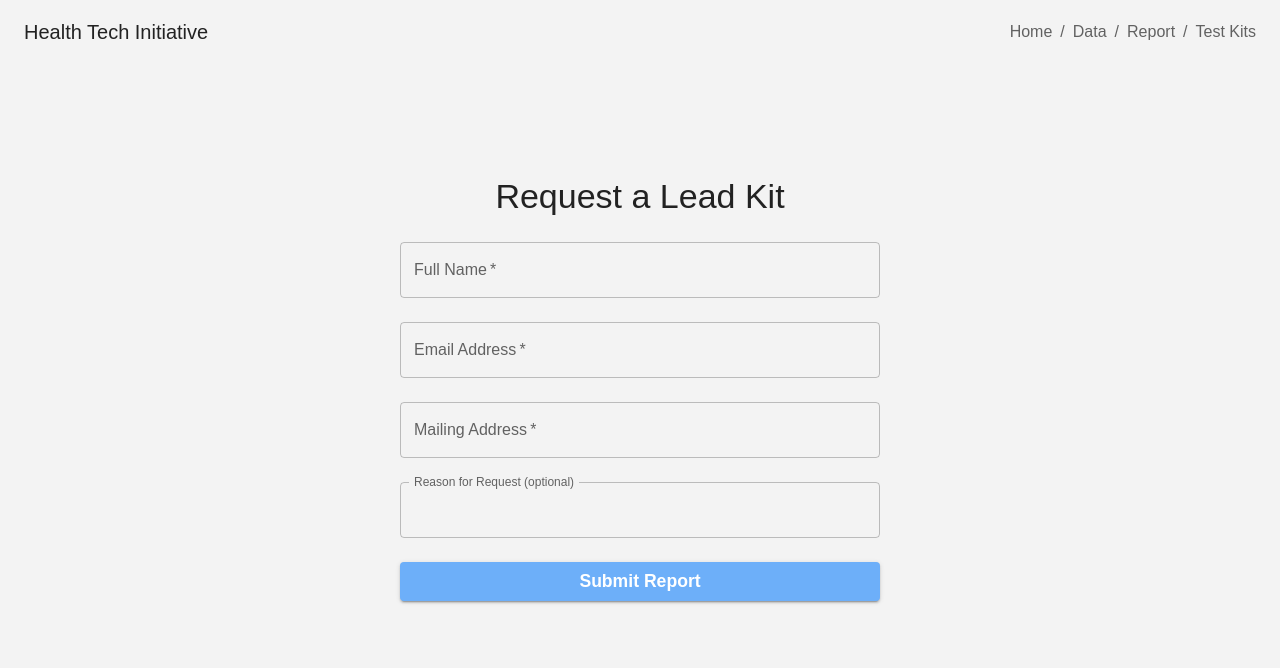
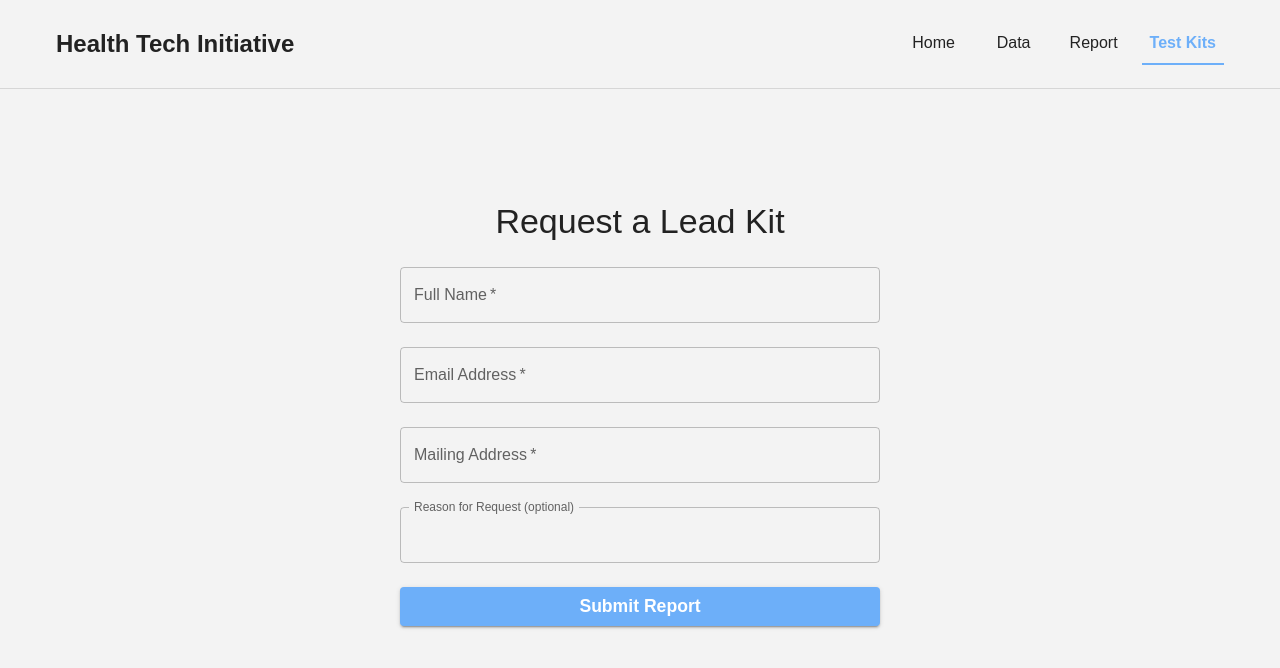
Before and after one commit to IggyLikesToCode/HealthTechInitiative2024-2025, a React (Create React App) app in the folder hti24-25/: page /testkits in a window 1280 px wide. Shown: the top 668 px of the page. Built offline with nearby package versions, Linux system fonts and the light colour scheme; the HTML template or start-up script is replaced by a standard one.

Commit message:
navbar changes!

```diff
--- a/hti24-25/src/App.js
+++ b/hti24-25/src/App.js
@@ -15,9 +15,9 @@ function App() {
   return (
     <ThemeProvider theme={theme}>
       <CssBaseline />
-      <Navbar />
       <Router>
-        <Routes>
+          <Navbar />
+          <Routes>
           <Route path="/" element={<Home />} />
           <Route path="/report" element={<Report />} />
           <Route path="/map" element={<Map />} />
--- a/hti24-25/src/components/navbar.jsx
+++ b/hti24-25/src/components/navbar.jsx
@@ -1,40 +1,88 @@
-import { AppBar, Toolbar, Typography, Breadcrumbs, Link } from "@mui/material";
 import React from "react";
-import { Link as RouterLink } from "react-router-dom";
+import {
+    AppBar,
+    Toolbar,
+    Typography,
+    Button,
+    Box,
+    useTheme,
+} from "@mui/material";
+import { Link as RouterLink, useLocation } from "react-router-dom";
+
+const navItems = [
+    { label: "Home", path: "/" },
+    { label: "Data", path: "/map" },
+    { label: "Report", path: "/report" },
+    { label: "Test Kits", path: "/testkits" },
+];
 
 const Navbar = () => {
+    const theme = useTheme();
+    const location = useLocation();
+
     return (
         <AppBar
-      position="static"
-      color="background"
+            position="sticky"
+            color="default" // gives it a proper solid background
             elevation={0}
-      sx={{ borderBottomLeftRadius: 5, borderBottomRightRadius: 5 }}
+            sx={{
+                boxShadow: "none",
+                px: { xs: 2, sm: 4 },
+                py: 1.5,
+                borderBottom: `1px solid ${theme.palette.divider}`,
+                backgroundColor: theme.palette.background.default, // solid background
+            }}
         >
-      <Toolbar>
-        <Typography variant="h6" sx={{ flexGrow: 1 }}>
+        <Toolbar sx={{ display: "flex", justifyContent: "space-between" }}>
+                <Typography
+                    variant="h6"
+                    component={RouterLink}
+                    to="/"
+                    sx={{
+                        textDecoration: "none",
+                        color: "text.primary",
+                        fontWeight: 600,
+                        fontSize: { xs: "1.2rem", sm: "1.5rem" },
+                    }}
+                >
                     Health Tech Initiative
                 </Typography>
-        <Breadcrumbs aria-label="breadcrumb">
-          <Link
-            underline="hover"
-            color="inherit"
-            href="/"
-            sx={{ color: "primary" }}
+
+                <Box sx={{ display: "flex", gap: { xs: 1.2, sm: 2 } }}>
+                    {navItems.map(({ label, path }) => {
+                        const isActive = location.pathname === path;
+                        return (
+                            <Button
+                                key={label}
+                                component={RouterLink}
+                                to={path}
+                                sx={{
+                                    textTransform: "none",
+                                    fontWeight: isActive ? 600 : 500,
+                                    fontSize: "1rem",
+                                    color: isActive
+                                        ? theme.palette.primary.main
+                                        : theme.palette.text.primary,
+                                    borderBottom: isActive
+                                        ? `2px solid ${theme.palette.primary.main}`
+                                        : "2px solid transparent",
+                                    borderRadius: 0,
+                                    transition: "all 0.2s",
+                                    "&:hover": {
+                                        color: theme.palette.primary.main,
+                                        backgroundColor: "transparent",
+                                        transform: "scale(1.03)",
+                                    },
+                                }}
                             >
-            Home
-          </Link>
-          <Link underline="hover" color="inherit" href="/map">
-            Data
-          </Link>
-          <Link underline="hover" color="inherit" href="/report">
-            Report
-          </Link>
-          <Link underline="hover" color="inherit" href="/TestKits">
-            Test Kits
-          </Link>
-        </Breadcrumbs>
+                                {label}
+                            </Button>
+                        );
+                    })}
+                </Box>
             </Toolbar>
         </AppBar>
     );
 };
+
 export default Navbar;
```
Lines whose indentation alone changed are shown as unchanged.
